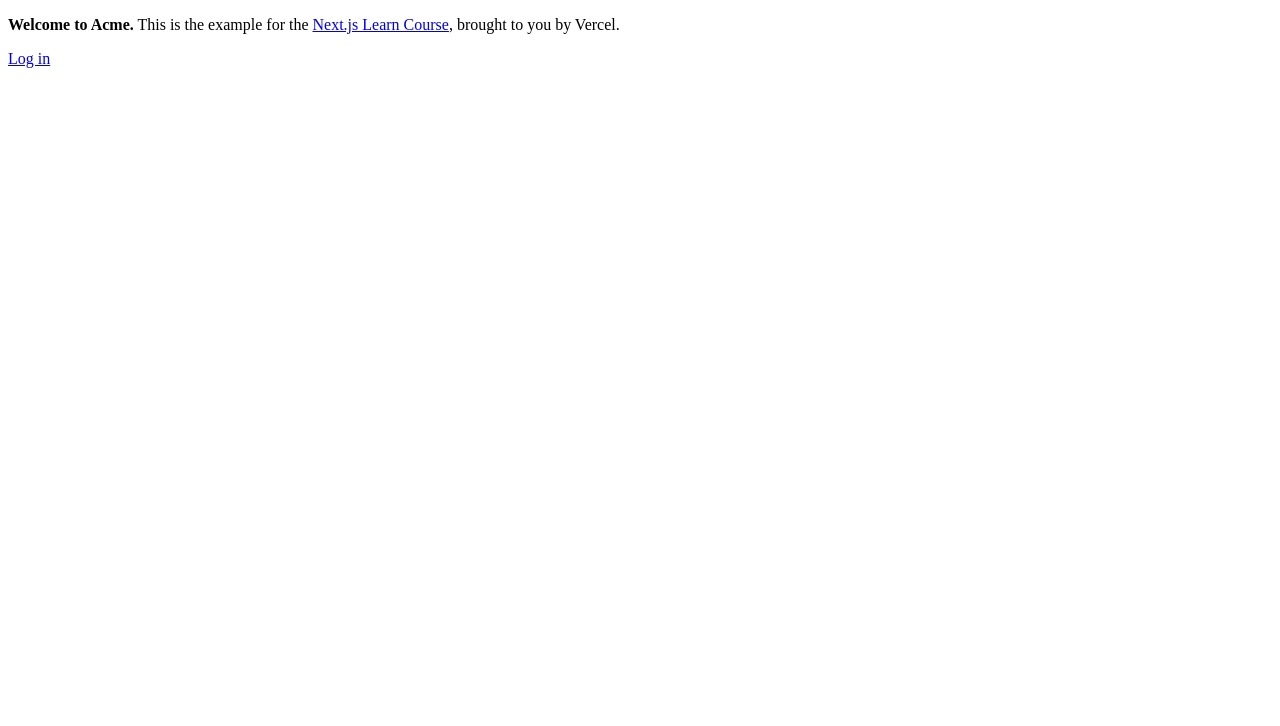
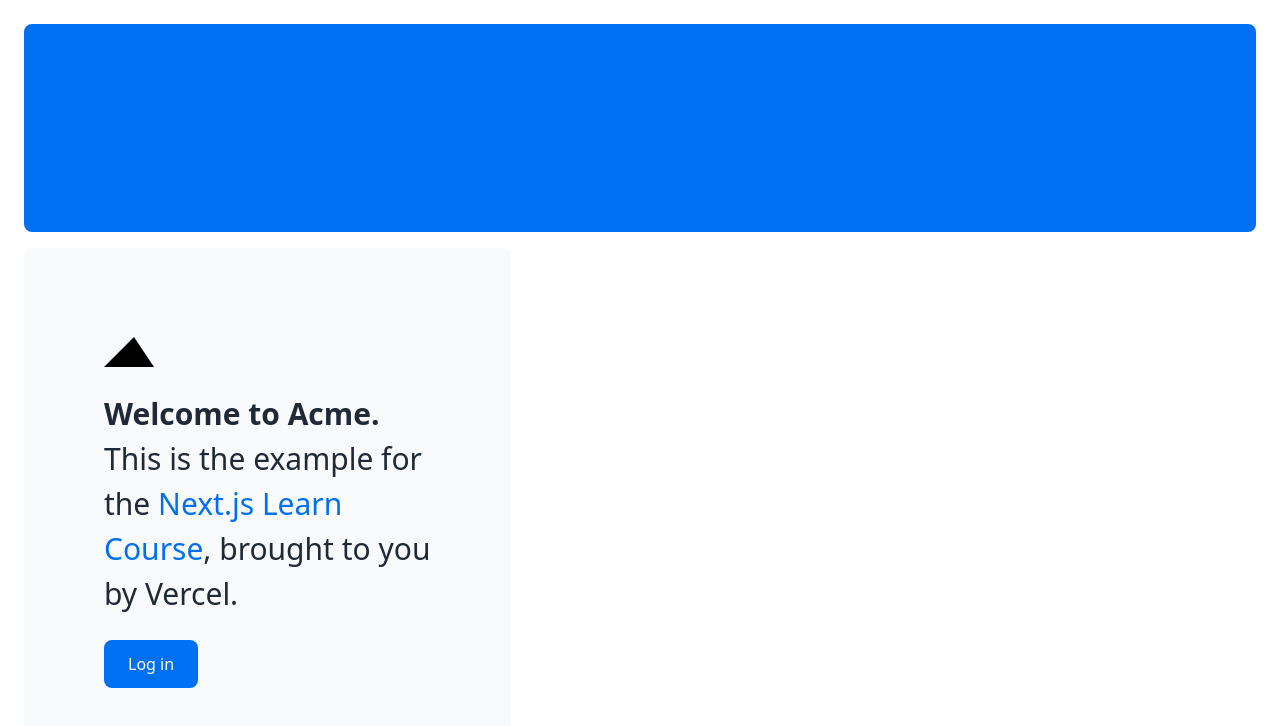
Before and after one commit to mmednik/learn-nextjs, a Next.js app in the folder nextjs-dashboard/: page / in a window 1280 px wide. Shown: the top 726 px of the page. Built offline with nearby package versions, Linux system fonts and the light colour scheme.

Commit message:
chapter-2

```diff
--- a/nextjs-dashboard/app/layout.tsx
+++ b/nextjs-dashboard/app/layout.tsx
@@ -1,3 +1,5 @@
+import '@/app/ui/global.css';
+
 export default function RootLayout({
   children,
 }: {
--- a/nextjs-dashboard/app/page.tsx
+++ b/nextjs-dashboard/app/page.tsx
@@ -1,6 +1,7 @@
 import AcmeLogo from '@/app/ui/acme-logo';
+import styles from '@/app/ui/home.module.css';
+import Link from 'next/link';
 
-import Link from 'next/link';
 export default function Page() {
   return (
     <main className="flex min-h-screen flex-col p-6">
@@ -9,6 +10,7 @@
       </div>
       <div className="mt-4 flex grow flex-col gap-4 md:flex-row">
         <div className="flex flex-col justify-center gap-6 rounded-lg bg-gray-50 px-6 py-10 md:w-2/5 md:px-20">
+          <div className={styles.shape} />
           <p className={`text-xl text-gray-800 md:text-3xl md:leading-normal`}>
             <strong>Welcome to Acme.</strong> This is the example for the{' '}
             <a href="https://nextjs.org/learn/" className="text-blue-500">
--- /dev/null
+++ b/nextjs-dashboard/app/ui/home.module.css
@@ -0,0 +1,7 @@
+.shape {
+  height: 0;
+  width: 0;
+  border-bottom: 30px solid black;
+  border-left: 30px solid transparent;
+  border-right: 20px solid transparent;
+}
```
